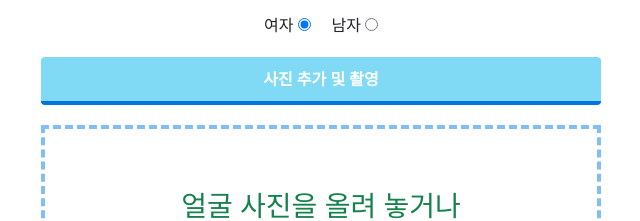
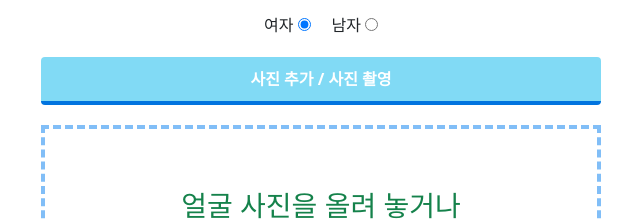
Before and after one commit to goodnet77/animalface, a plain HTML site: page index.html in a window 1280 px wide. Shown: the part 139-360 px from the top of the page, 319-959 px from the left. Drawn offline with nearby package versions, Linux system fonts and the light colour scheme; a script that the page names is missing.

Commit message:
Update index.html

```diff
--- a/index.html
+++ b/index.html
@@ -58,7 +58,7 @@
 
         <div class="file-upload">
             <!-- 사진 올리기 전 -->
-            <button class="file-upload-btn" type="button" onclick="$('.file-upload-input').trigger( 'click' )">사진 추가 및 촬영</button>
+            <button class="file-upload-btn" type="button" onclick="$('.file-upload-input').trigger( 'click' )">사진 추가 / 사진 촬영</button>
             <div class="image-upload-wrap">
                 <input class="file-upload-input" type="file"
                     onchange="readURL(this);" accept="image/*" />
```
